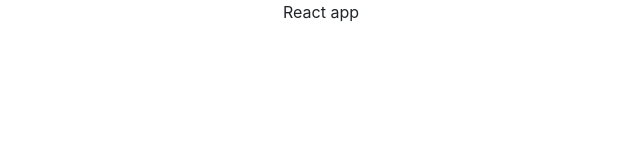
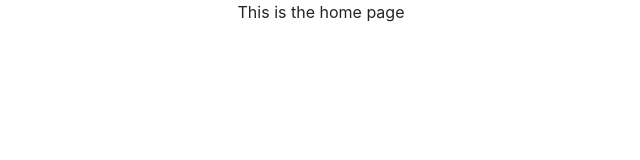
Before and after one commit to huutribui/CS430-530P-project, a React (Create React App) app: page / in a window 1280 px wide. Shown: the top 160 px of the page, without its empty margins (319-959 px from the left). Built offline with nearby package versions, Linux system fonts and the light colour scheme; the HTML template or start-up script is replaced by a standard one.

Commit message:
Initialized router and links for pages

```diff
--- a/src/App.js
+++ b/src/App.js
@@ -1,9 +1,23 @@
 import './App.css';
-
+import {
+  BrowserRouter as Router,
+  Routes as Switch,
+  Route,
+  Redirect,
+} from "react-router-dom";
+import Home from './pages/Home';
+import ForecastPage from './pages/ForecastPage';
+import AboutUs from './pages/AboutUs';
 function App() {
   return (
     <div className="App">
-      React app
+      <Router>
+          <Switch>
+            <Route exact path="/" element={<Home/>} />
+            <Route exact path="/forecast" element={<ForecastPage/>} />
+            <Route exact path="/aboutUs" element={<AboutUs/>} />
+          </Switch>
+      </Router>
     </div>
   );
 }
```
